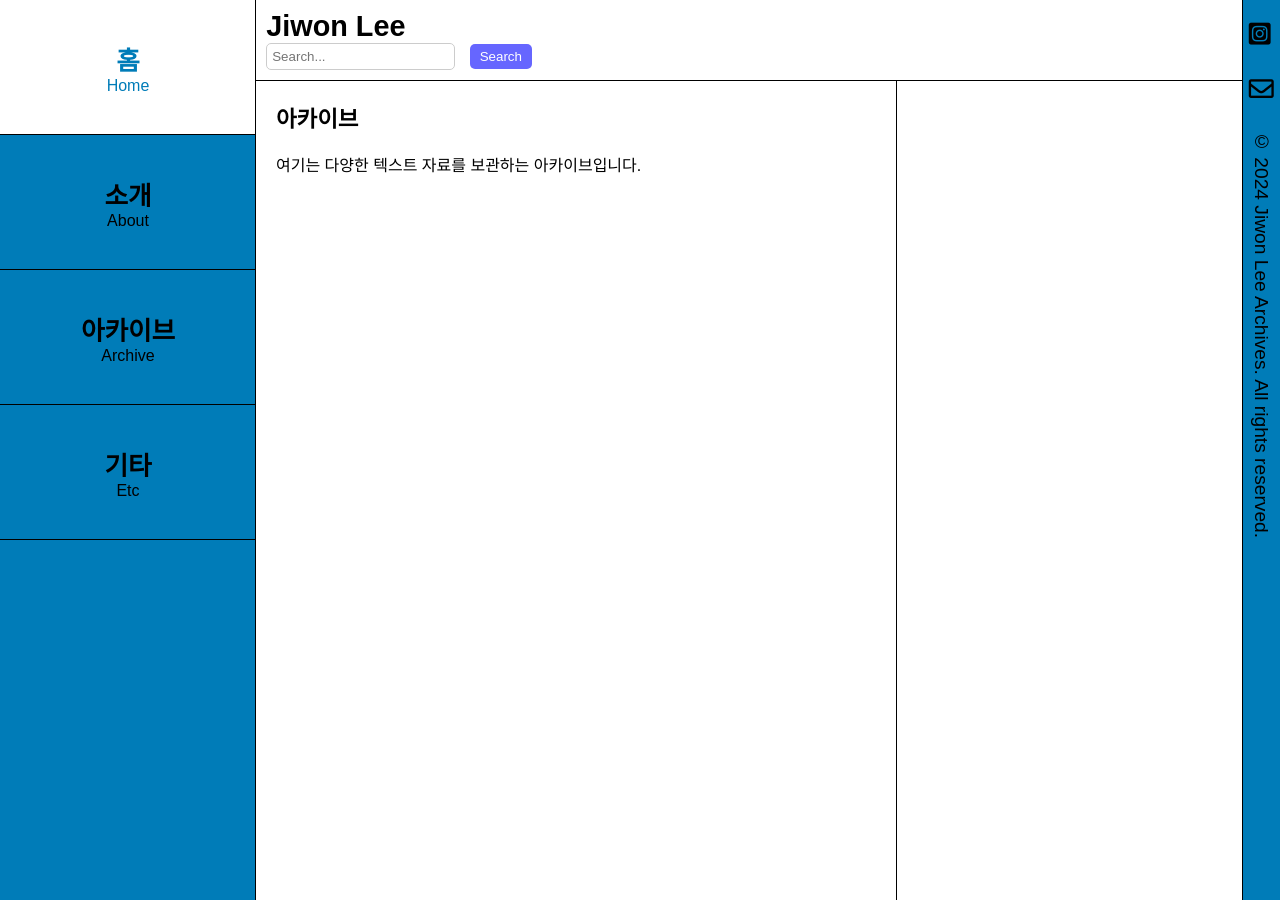
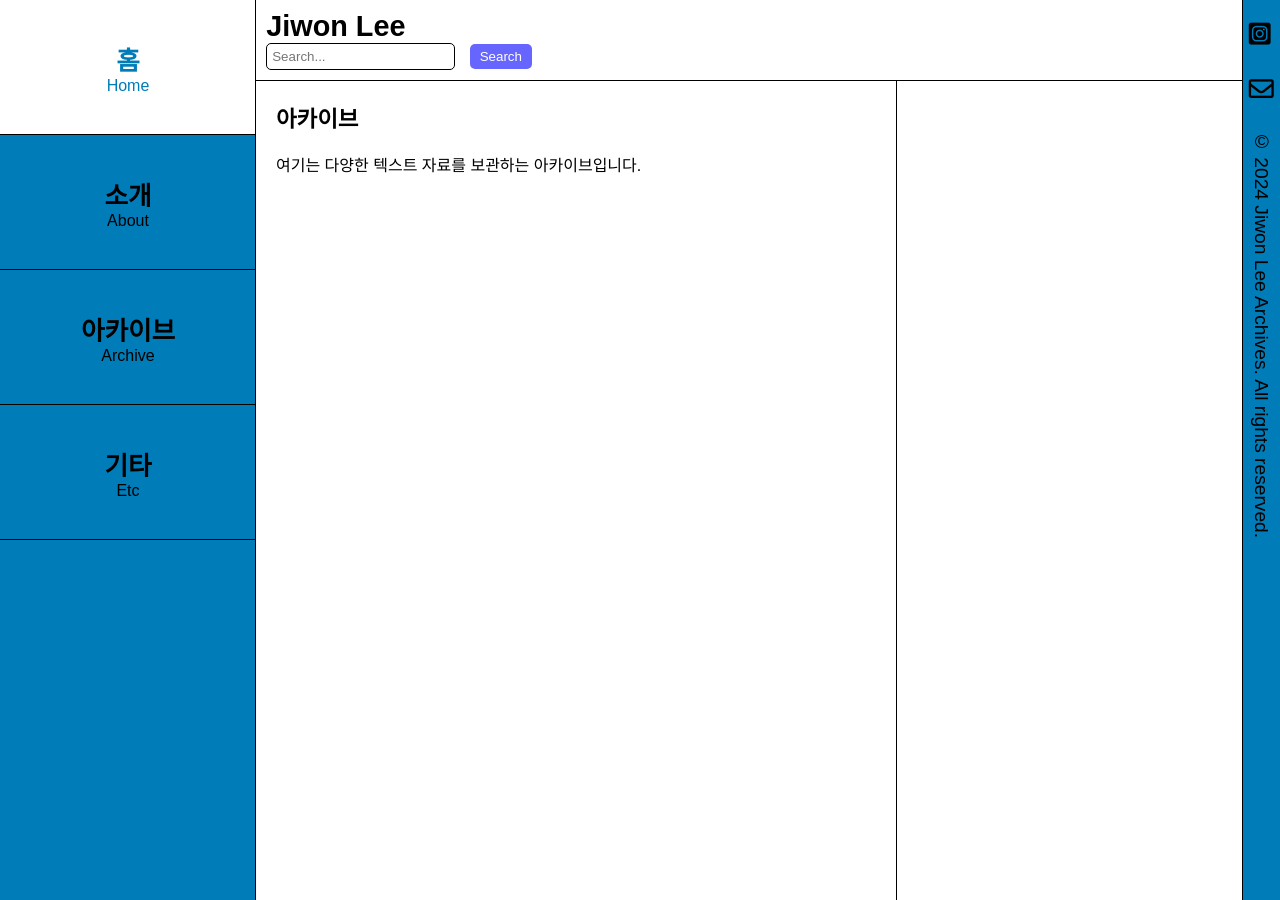
Before and after one commit to LfayeJ/archives, a Jekyll site: the page built from index.html, in a window 1280 px wide and 900 px high. Built offline with Jekyll 4.4.1, drawn with Linux system fonts in a browser that asks for light colours; some web fonts are replaced.

Commit message:
Update styles.css

```diff
--- a/assets/css/styles.css
+++ b/assets/css/styles.css
@@ -225,13 +225,13 @@
 
 #search-bar {
     display: flex;
-    align-items: center;
+    align-items: right;
 }
 
 #searchinput {
     padding: 5px;
     border-radius: 5px;
-    border: 1px solid #ccc;
+    border: 1px solid black;
     margin-right: 10px;
 }
 
```
